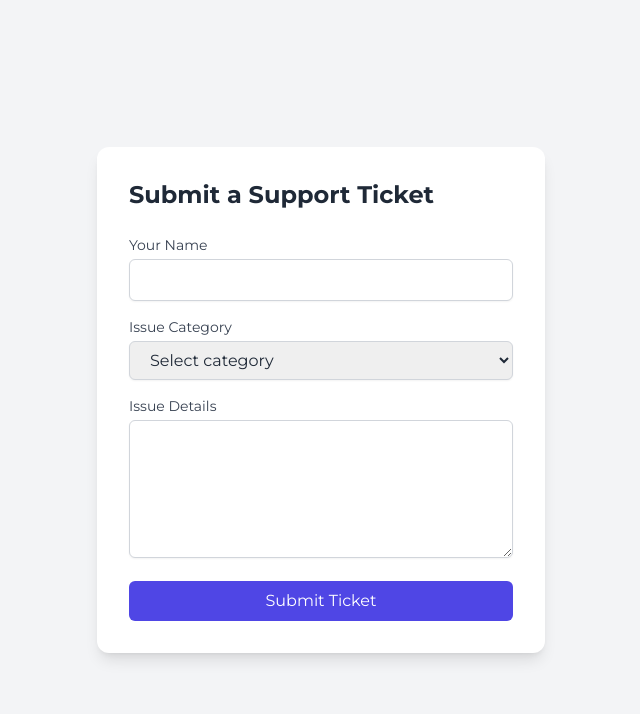
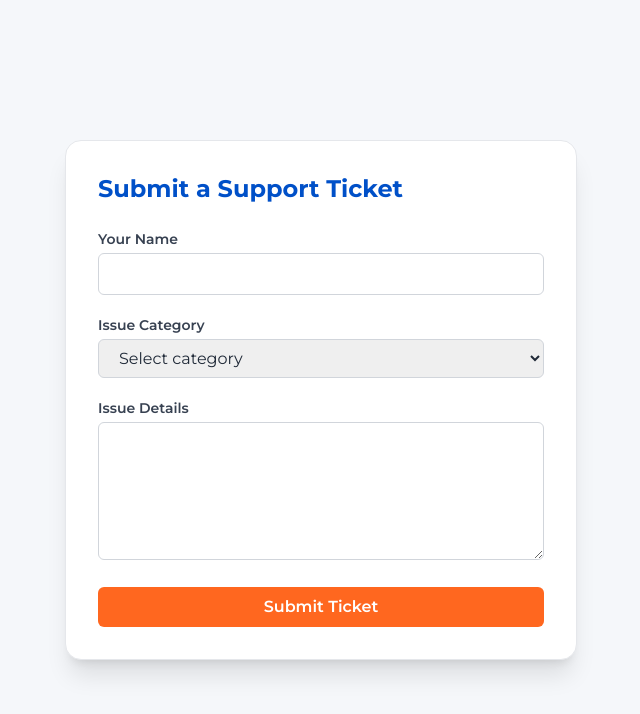
Before and after one commit to Darkfire712/ticket-form, a Next.js app: page / in a window 1280 px wide. Shown: the top 714 px of the page, without its empty margins (319-959 px from the left). Built offline with nearby package versions, Linux system fonts and the light colour scheme.

Commit message:
Update index.js

```diff
--- a/pages/index.js
+++ b/pages/index.js
@@ -1,5 +1,3 @@
-// pages/index.js
-
 import { useState } from 'react';
 
 export default function Home() {
@@ -33,30 +31,30 @@ export default function Home() {
   };
 
   return (
-    <main className="flex min-h-screen items-center justify-center bg-gray-100 p-6">
-      <div className="w-full max-w-md rounded-xl bg-white p-8 shadow-lg">
-        <h1 className="mb-6 text-2xl font-bold text-gray-800">Submit a Support Ticket</h1>
-        <form onSubmit={handleSubmit} className="space-y-4">
+    <div className="min-h-screen flex items-center justify-center bg-[#F5F7FA] px-4 py-8">
+      <div className="w-full max-w-lg rounded-2xl bg-white p-8 shadow-xl border border-gray-200">
+        <h1 className="mb-6 text-2xl font-bold text-[#0050C8]">Submit a Support Ticket</h1>
+        <form onSubmit={handleSubmit} className="space-y-5">
           <div>
-            <label className="block text-sm font-medium text-gray-700">Your Name</label>
+            <label className="block text-sm font-semibold text-gray-700 mb-1">Your Name</label>
             <input
               name="name"
               type="text"
               required
               value={formData.name}
               onChange={handleChange}
-              className="mt-1 w-full rounded-md border border-gray-300 px-4 py-2 shadow-sm focus:border-indigo-500 focus:ring focus:ring-indigo-200"
+              className="w-full rounded-md border border-gray-300 px-4 py-2 focus:border-[#0050C8] focus:ring-[#0050C8]"
             />
           </div>
 
           <div>
-            <label className="block text-sm font-medium text-gray-700">Issue Category</label>
+            <label className="block text-sm font-semibold text-gray-700 mb-1">Issue Category</label>
             <select
               name="category"
               required
               value={formData.category}
               onChange={handleChange}
-              className="mt-1 w-full rounded-md border border-gray-300 px-4 py-2 shadow-sm focus:border-indigo-500 focus:ring focus:ring-indigo-200"
+              className="w-full rounded-md border border-gray-300 px-4 py-2 focus:border-[#0050C8] focus:ring-[#0050C8]"
             >
               <option value="">Select category</option>
               <option value="Login Issues">Login Issues</option>
@@ -68,20 +66,20 @@ export default function Home() {
           </div>
 
           <div>
-            <label className="block text-sm font-medium text-gray-700">Issue Details</label>
+            <label className="block text-sm font-semibold text-gray-700 mb-1">Issue Details</label>
             <textarea
               name="details"
               required
               rows="5"
               value={formData.details}
               onChange={handleChange}
-              className="mt-1 w-full rounded-md border border-gray-300 px-4 py-2 shadow-sm focus:border-indigo-500 focus:ring focus:ring-indigo-200"
+              className="w-full rounded-md border border-gray-300 px-4 py-2 focus:border-[#0050C8] focus:ring-[#0050C8]"
             ></textarea>
           </div>
 
           <button
             type="submit"
-            className="w-full rounded-md bg-indigo-600 px-4 py-2 text-white hover:bg-indigo-700"
+            className="w-full rounded-md bg-[#FF671F] px-4 py-2 text-white font-semibold hover:bg-[#e65c1c] transition"
           >
             Submit Ticket
           </button>
@@ -91,6 +89,6 @@ export default function Home() {
           {status === 'error' && <p className="text-sm text-red-600">Failed to submit. Try again.</p>}
         </form>
       </div>
-    </main>
+    </div>
   );
 }
```
